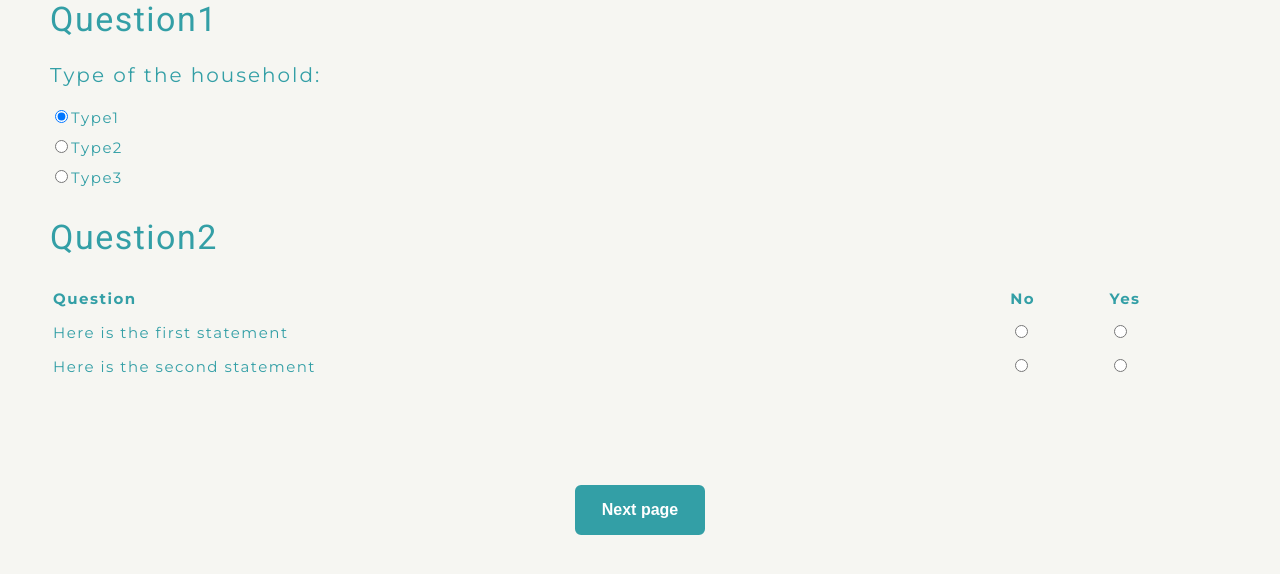
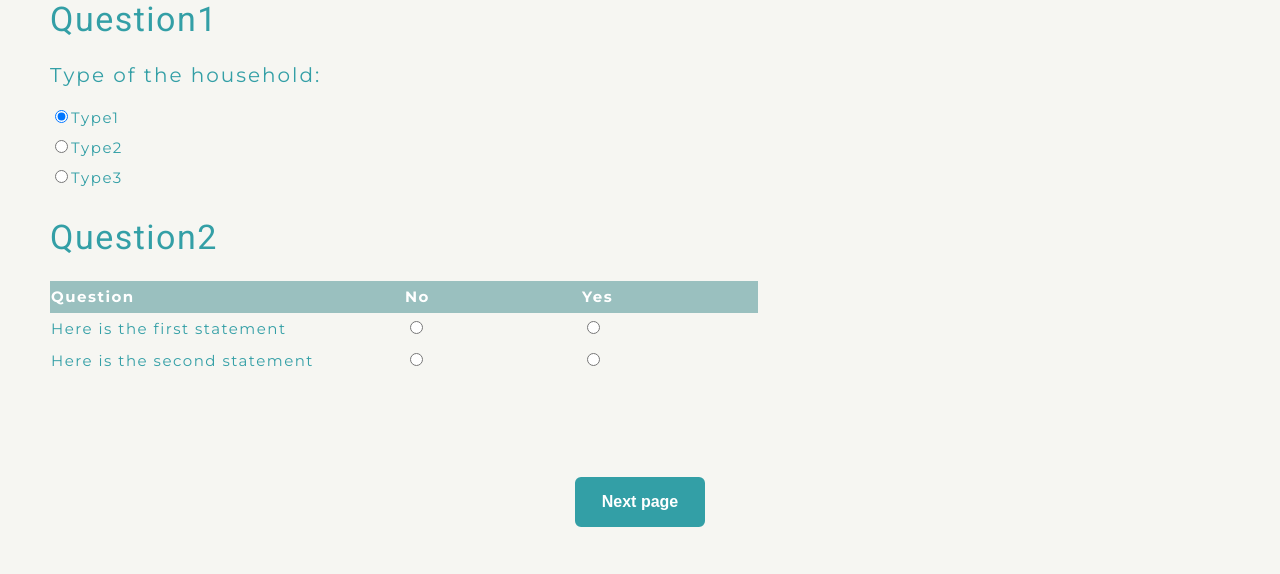
Before and after one commit to ghalifaten/MoMeEnT-Project, a Flask app: page /questions_2a in a window 1280 px wide. Shown: the part 145-719 px from the top of the page. Run offline with Flask 2, Linux system fonts and the light colour scheme; some web fonts are replaced.

Commit message:
update table of radio buttons

```diff
--- a/web_interface/src/templates/questions_2a.html
+++ b/web_interface/src/templates/questions_2a.html
@@ -31,6 +31,13 @@
 
 </head>
 
+<style>
+    .highlight-cell{
+        background-color: rgba(95, 158, 160, 0.603);
+        color: white;
+    }
+</style>
+
 <body>
     <!--TODO: change text of the popup help here-->
     <div class="popup" onclick="popupFunctionExp1()">
@@ -55,22 +62,22 @@
 
             <h3>Question2</h3>
 
-            <table style="width:100%">
-                <tr>
-                  <th>Question</th>
-                  <th>No</th>
-                  <th>Yes</th>
+            <table cellspacing="0" style="width: 60%;"> <!--60% of the width of the window-->
+                <tr >
+                  <th style="width: 50%;" class="highlight-cell">Question</th> <!--50% of the table's width-->
+                  <th style="width: 25%;" class="highlight-cell">No</th>
+                  <th style="width: 25%;" class="highlight-cell">Yes</th>
                 </tr>
                 <tr>
-                  <td>Here is the first statement</td>
-                  <!--value 10 corresponds to No to the first statement of r2 (question 2 on the page), value 11 corresponds to Yes-->
-                  <td><input type="radio" name="q2a_r2" value="10"></td>
-                  <td><input type="radio" name="q2a_r2" value="11"></td>
+                  <td >Here is the first statement</td>
+                  <!--q2a_r2_1 correpsonds to the 1st statement from the 2nd question (r2) of list of questions q2a-->
+                  <td><input type="radio" name="q2a_r2_1" value="No"></td>
+                  <td><input type="radio" name="q2a_r2_1" value="Yes"></td>
                 </tr>
                 <tr>
-                  <td>Here is the second statement</td>
-                  <td><input type="radio" name="q2a_r2" value="20"></td>
-                  <td><input type="radio" name="q2a_r2" value="21"></td>
+                  <td >Here is the second statement</td>
+                  <td><input type="radio" name="q2a_r2_2" value="No"></td>
+                  <td><input type="radio" name="q2a_r2_2" value="Yes"></td>
                 </tr>
             </table>
 
```
